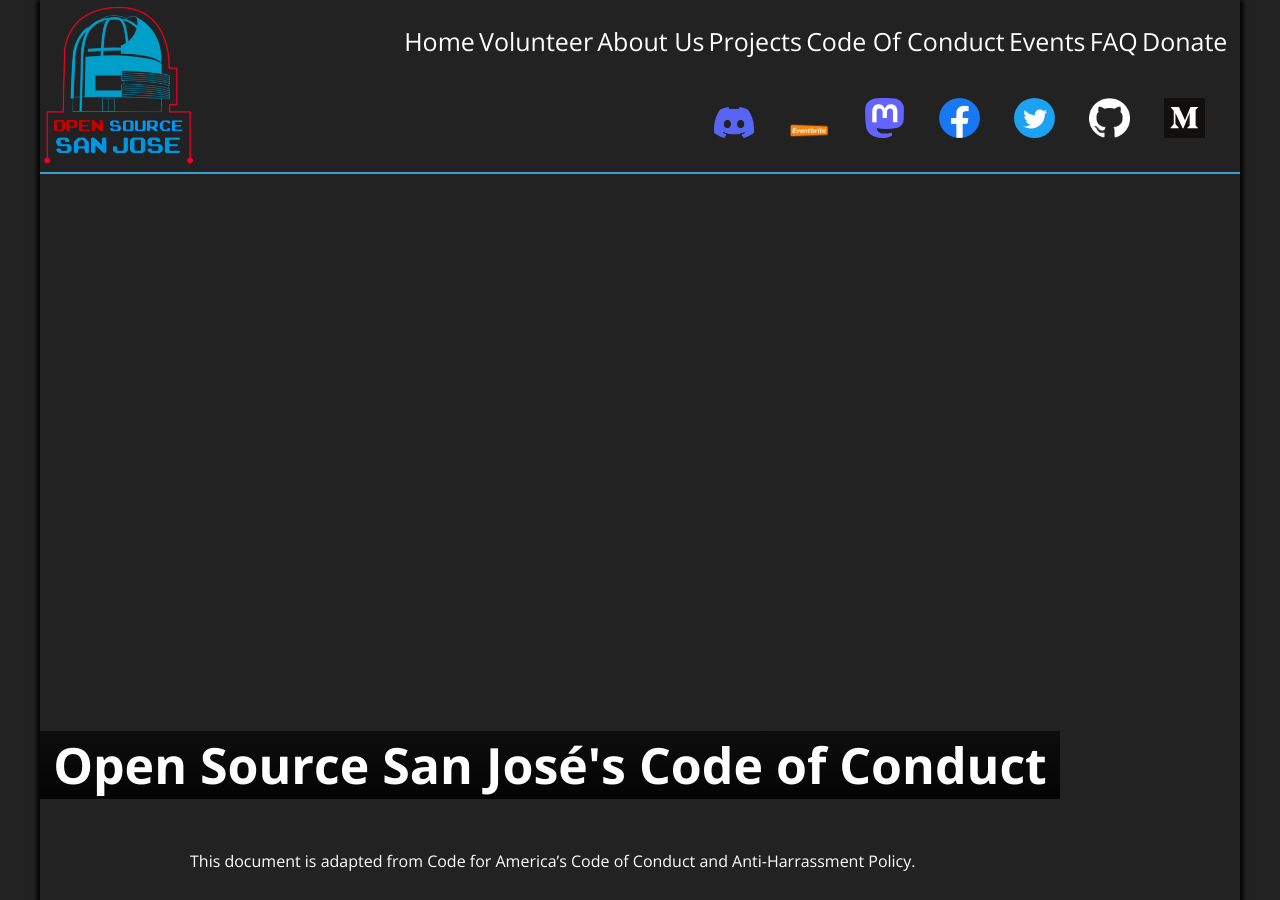
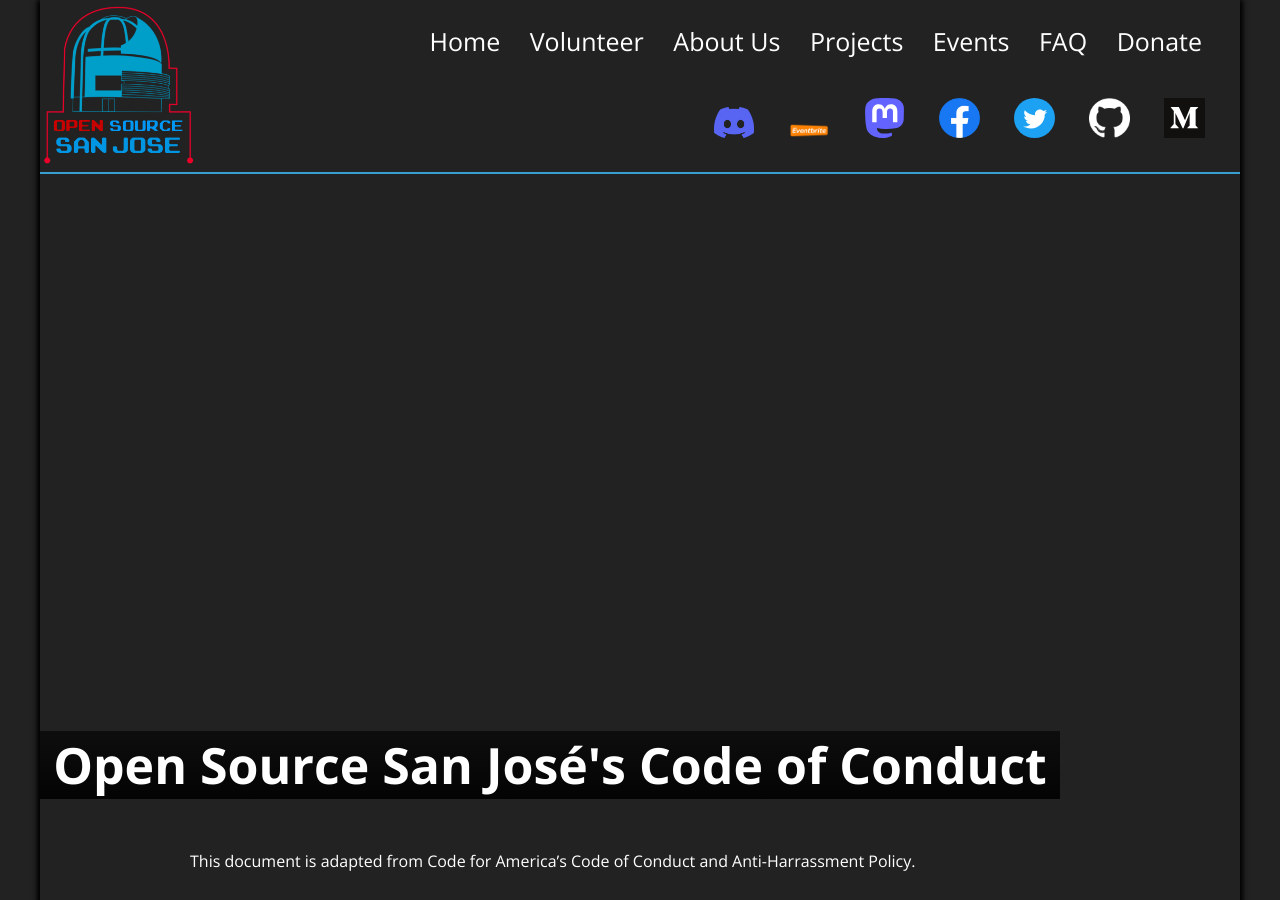
Before and after one commit to codeforsanjose/codeforsanjose.github.io, a Jekyll site: the page built from codeofconduct.html, in a window 1280 px wide and 900 px high. Built offline with Jekyll 4.4.1, drawn with Linux system fonts in a browser that asks for light colours; nearby versions of some CDN libraries; some of the changed text lies outside the part shown.

Commit message:
updated per pr review comments

```diff
--- a/_includes/footer.html
+++ b/_includes/footer.html
@@ -12,6 +12,7 @@
     <a href="https://twitter.com/{{ site.contact.twitter }}" target="_blank" rel="noopener noref">Twitter</a>
     <a href="https://github.com/{{ site.contact.github }}/" target="_blank" rel="noopener noref">Github</a>
     <a href="https://medium.com/{{ site.contact.medium }}" target="_blank" rel="noopener noref">Medium</a>
+    <a href="./codeofconduct.html">Code of Conduct</a>
   </div>
 </div>
 <div id="legal">
--- a/_includes/navigation.html
+++ b/_includes/navigation.html
@@ -1,7 +1,6 @@
 <a href="./volunteer.html">Volunteer</a>
 <a href="./about.html">About Us</a>
 <a href="./projects.html">Projects</a>
-<a href="./codeofconduct.html">Code Of Conduct</a>
 <a href="https://{{ site.contact.eventbrite }}.eventbrite.com/" target="_blank" rel="noopener noref">Events</a>
 <!-- <a href="https://apply.codeforsanjose.org/donate"
   target="_blank" rel="noopener noref">Donate</a> -->
```
